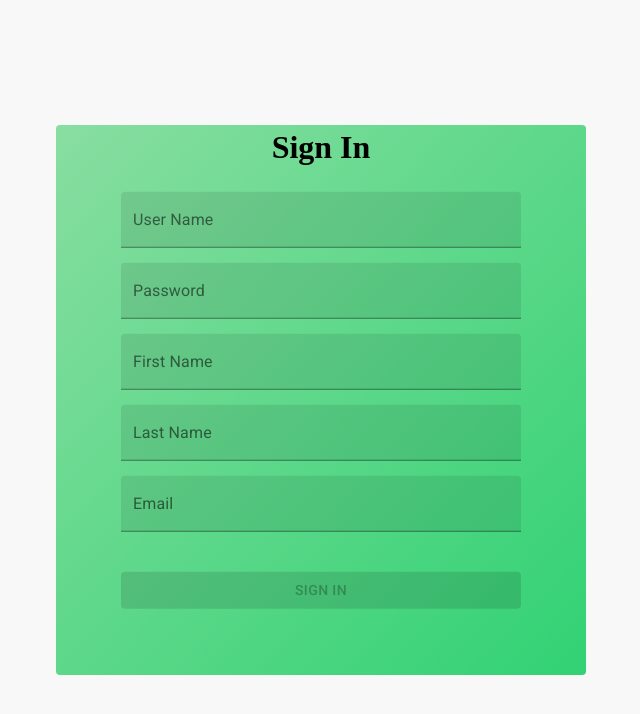
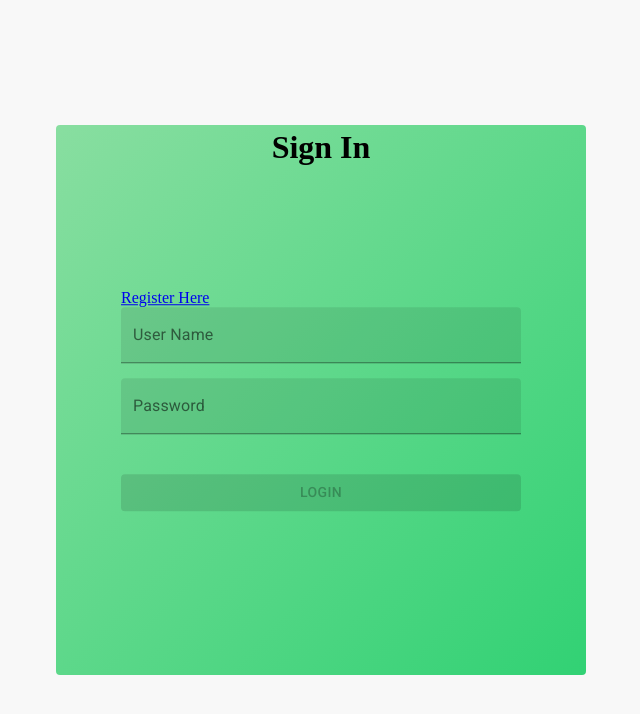
Before and after one commit to jormarcus/fantasyFootball-React, a React (Create React App) app: page /login in a window 1280 px wide. Shown: the top 714 px of the page, without its empty margins (319-959 px from the left). Built offline with nearby package versions, Linux system fonts and the light colour scheme.

Commit message:
login auth

```diff
--- a/src/actions/userActions.js
+++ b/src/actions/userActions.js
@@ -1,12 +1,12 @@
-import axios from 'axios';
-import history from '../history';
-import { serviceContext } from '../services/serviceContext';
+import axios from "axios";
+import history from "../history";
+import { serviceContext, authServiceContext } from "../services/serviceContext";
 
 /**
  * ACTIONS
  */
-export const SET_USER = 'SET_USER';
-export const REMOVE_USER = 'REMOVE_USER';
+export const SET_USER = "SET_USER";
+export const REMOVE_USER = "REMOVE_USER";
 
 /**
  * ACTION CREATORS
@@ -17,18 +17,42 @@ const removeUser = () => ({ type: REMOVE_USER });
 function formatUserDTO({ username, first_name, last_name, email }) {
   return {
     userName: username,
-    firstName: first_name,
-    lastName: last_name,
-    email: email
+    firstName: first_name ? first_name : "",
+    lastName: last_name ? last_name : "",
+    email: email ? email : "",
   };
 }
 
 /**
  * THUNK CREATORS
  */
+
+export function signIn(username, password) {
+  return async (dispatch) => {
+    let res;
+    try {
+      res = await axios.post(`${authServiceContext}auth/`, {
+        username,
+        password,
+      });
+    } catch (authError) {
+      return dispatch(setUser({ error: authError }));
+    }
+
+    try {
+      dispatch(setUser(formatUserDTO(res.data)));
+      sessionStorage.setItem("token", res.data["token"]);
+      console.log(res.data["token"]);
+      history.push("/");
+    } catch (dispatchOrHistoryErr) {
+      console.error(dispatchOrHistoryErr);
+    }
+  };
+}
+
 export const getUser = () => async (dispatch) => {
   try {
-    const res = await axios.get('/auth/me');
+    const res = await axios.get("/auth/me");
     dispatch(getUser(res.data));
   } catch (err) {
     console.error(err);
@@ -44,7 +68,7 @@ export function signUp(username, password, first_name, last_name, email) {
         password,
         first_name,
         last_name,
-        email
+        email,
       });
     } catch (authError) {
       return dispatch(setUser({ error: authError }));
@@ -52,7 +76,7 @@ export function signUp(username, password, first_name, last_name, email) {
 
     try {
       dispatch(setUser(formatUserDTO(res.data)));
-      history.push('/');
+      history.push("/");
     } catch (dispatchOrHistoryErr) {
       console.error(dispatchOrHistoryErr);
     }
@@ -61,9 +85,9 @@ export function signUp(username, password, first_name, last_name, email) {
 
 export const logout = () => async (dispatch) => {
   try {
-    await axios.post('/auth/logout');
+    await axios.post("/auth/logout");
     dispatch(removeUser());
-    history.push('/login');
+    history.push("/login");
   } catch (err) {
     console.error(err);
   }
--- a/src/components/AuthForm.js
+++ b/src/components/AuthForm.js
@@ -1,24 +1,24 @@
-import React from 'react';
-import { connect } from 'react-redux';
-import { Field, reduxForm } from 'redux-form';
-import { makeStyles, withStyles } from '@material-ui/core/styles';
-import { Button, TextField } from '@material-ui/core';
-import { green } from '@material-ui/core/colors';
-import { signUp } from '../actions/userActions';
+import React, { useState } from "react";
+import { connect } from "react-redux";
+import { Field, reduxForm } from "redux-form";
+import { makeStyles, withStyles } from "@material-ui/core/styles";
+import { Button, TextField } from "@material-ui/core";
+import { green } from "@material-ui/core/colors";
+import { signUp, signIn } from "../actions/userActions";
 
 const validate = (values) => {
   const errors = {};
   console.log(values);
   if (!values.username) {
-    errors.username = 'Required';
+    errors.username = "Required";
   } else if (values.username.length > 15) {
-    errors.username = 'Must be 15 characters or less';
+    errors.username = "Must be 15 characters or less";
   }
   if (!values.password) {
-    errors.password = 'Required';
+    errors.password = "Required";
   }
   if (!values.email) {
-    errors.email = 'Required';
+    errors.email = "Required";
   }
 
   return errors;
@@ -41,51 +41,32 @@ const renderTextfield = ({
 );
 
 const AuthFormComponent = (props) => {
+  const [showSignup, setShowSignUp] = useState(false);
   const useSignInTFStyles = makeStyles((theme) => ({
     root: {
-      '&:focused': {
-        color: 'green'
+      "&:focused": {
+        color: "green",
       },
-      '&:after': {
-        borderBottomColor: 'green'
+      "&:after": {
+        borderBottomColor: "green",
       },
-      width: '400px'
-    }
+      width: "400px",
+    },
   }));
 
   const StyleSignInBtn = withStyles((theme) => ({
     root: {
       color: theme.palette.getContrastText(green[500]),
       backgroundColor: green[500],
-      '&:hover': {
-        backgroundColor: green[700]
+      "&:hover": {
+        backgroundColor: green[700],
       },
-      width: 400
-    }
+      width: 400,
+    },
   }))(Button);
 
-  const textFieldClasses = useSignInTFStyles();
-  return (
-    <div className="login-container center">
-      <h1 className="sign-in-title">Sign In</h1>
-      <form onSubmit={props.handleSubmit} className="center" name="signin">
-        <div className="login-input">
-          <Field
-            name="username"
-            component={renderTextfield}
-            label="User Name"
-            InputProps={{ classes: textFieldClasses }}
-          />
-        </div>
-        <div className="login-input">
-          <Field
-            name="password"
-            type="password"
-            component={renderTextfield}
-            label="Password"
-            InputProps={{ classes: textFieldClasses }}
-          />
-        </div>
+  const renderSignUpFields = () => (
+    <React.Fragment>
       <div className="login-input">
         <Field
           name="firstname"
@@ -111,6 +92,51 @@ const AuthFormComponent = (props) => {
           InputProps={{ classes: textFieldClasses }}
         />
       </div>
+    </React.Fragment>
+  );
+
+  const renderLoginFields = () => (
+    <React.Fragment>
+      <div className="login-input">
+        <Field
+          name="username"
+          component={renderTextfield}
+          label="User Name"
+          InputProps={{ classes: textFieldClasses }}
+        />
+      </div>
+      <div className="login-input">
+        <Field
+          name="password"
+          type="password"
+          component={renderTextfield}
+          label="Password"
+          InputProps={{ classes: textFieldClasses }}
+        />
+      </div>
+    </React.Fragment>
+  );
+
+  const textFieldClasses = useSignInTFStyles();
+  return (
+    <div className="login-container center">
+      <h1 className="sign-in-title">Sign In</h1>
+      <form
+        onSubmit={props.handleSubmit(showSignup)}
+        className="center"
+        name="signin"
+      >
+        {!showSignup ? (
+          <a href="#0" onClick={setShowSignUp}>
+            {" "}
+            Register Here
+          </a>
+        ) : null}
+
+        {showSignup ? renderSignUpFields() : null}
+        {renderLoginFields()}
+
+        {showSignup ? (
           <div className="sign-in-btn">
             <StyleSignInBtn
               type="submit"
@@ -121,6 +147,18 @@ const AuthFormComponent = (props) => {
               Sign In
             </StyleSignInBtn>
           </div>
+        ) : (
+          <div className="sign-in-btn">
+            <StyleSignInBtn
+              type="submit"
+              variant="contained"
+              color="primary"
+              disabled={props.pristine || props.submitting}
+            >
+              Login
+            </StyleSignInBtn>
+          </div>
+        )}
       </form>
     </div>
   );
@@ -128,17 +166,24 @@ const AuthFormComponent = (props) => {
 
 const mapDispatch = (dispatch) => {
   return {
-    handleSubmit(evt) {
+    handleSubmit(showSignup) {
+      return (evt) => {
         evt.preventDefault();
+        console.log(showSignup);
         const username = evt.target.username.value;
         const password = evt.target.password.value;
+        if (showSignup) {
           const firstname = evt.target.firstname.value;
           const lastname = evt.target.lastname.value;
           const email = evt.target.email.value;
           dispatch(signUp(username, password, firstname, lastname, email));
+        } else {
+          dispatch(signIn(username, password));
         }
+      };
+    },
   };
 };
 
 const AuthForm = connect(null, mapDispatch)(AuthFormComponent);
-export default reduxForm({ form: 'AuthForm', validate })(AuthForm);
+export default reduxForm({ form: "AuthForm", validate })(AuthForm);
--- a/src/services/serviceContext.js
+++ b/src/services/serviceContext.js
@@ -1 +1,2 @@
-export const serviceContext = 'http://127.0.0.1:8000/api';
+export const serviceContext = "http://127.0.0.1:8000/api";
+export const authServiceContext = "http://127.0.0.1:8000/";
```
Lines whose indentation alone changed are shown as unchanged.
